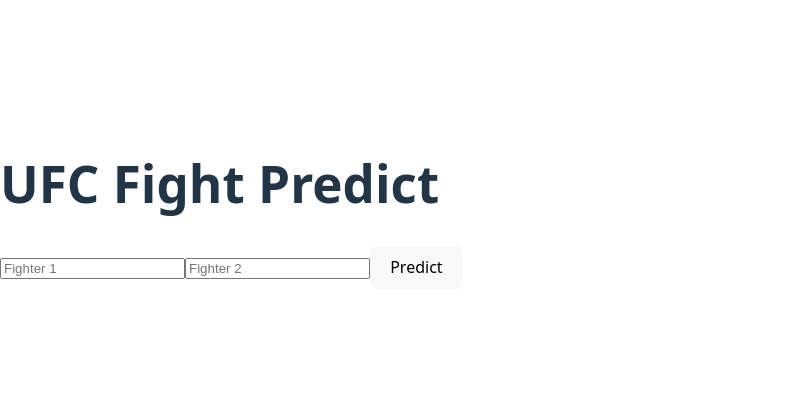
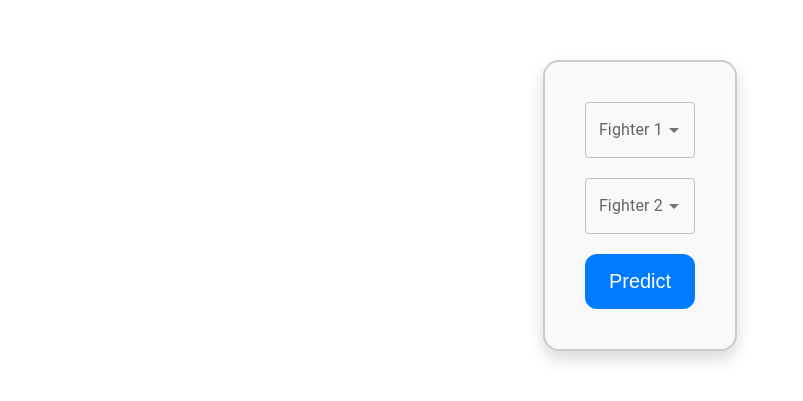
Before and after one commit to ArnavTamrakar/Fight-predict, a React (Vite) app in the folder frontend/ufc-webinterface/: page / in a window 1280 px wide. Shown: the part 195-596 px from the top of the page, without its empty margins (0-803 px from the left). Built offline with nearby package versions, Linux system fonts and the light colour scheme; no server answers.

Commit message:
updated frontend

```diff
--- a/frontend/ufc-webinterface/package.json
+++ b/frontend/ufc-webinterface/package.json
@@ -10,6 +10,9 @@
     "preview": "vite preview"
   },
   "dependencies": {
+    "@emotion/react": "^11.14.0",
+    "@emotion/styled": "^11.14.1",
+    "@mui/material": "^7.3.4",
     "react": "^19.1.1",
     "react-dom": "^19.1.1"
   },
--- a/frontend/ufc-webinterface/src/App.css
+++ b/frontend/ufc-webinterface/src/App.css
@@ -0,0 +1,74 @@
+
+body, html {
+  height: 100%;
+  margin: 0;
+  font-family: Arial, sans-serif;
+}
+
+body {
+  display: flex;
+  justify-content: center;
+  align-items: center;
+}
+
+form {
+  display: flex;
+  flex-direction: column;
+  align-items: stretch;
+  max-width: 2000px;
+  margin: 60px auto;
+  padding: 40px;
+  border: 2px solid #ccc;
+  border-radius: 16px;
+  background-color: #f9f9f9;
+  box-shadow: 0 8px 16px rgba(0, 0, 0, 0.15);
+  gap: 20px;
+}
+
+
+label {
+  font-size: 20px;
+  font-weight: 500;
+  margin-bottom: 5px;
+}
+
+
+input {
+  width: 100%;
+  padding: 16px 20px;
+  font-size: 20px;
+  border-radius: 12px;
+  border: 1px solid #ccc;
+  outline: none;
+  transition: border-color 0.2s;
+}
+
+input:focus {
+  border-color: #007bff;
+}
+
+
+button {
+  padding: 16px 24px;
+  font-size: 20px;
+  border-radius: 12px;
+  border: none;
+  background-color: #007bff;
+  color: white;
+  cursor: pointer;
+  transition: background-color 0.2s;
+}
+
+button:hover {
+  background-color: #0056b3;
+}
+
+
+pre {
+  margin-top: 30px;
+  background-color: #000000;
+  padding: 20px;
+  border-radius: 12px;
+  font-size: 18px;
+  overflow-x: auto;
+}
--- a/frontend/ufc-webinterface/src/App.jsx
+++ b/frontend/ufc-webinterface/src/App.jsx
@@ -1,4 +1,5 @@
 import { useState } from 'react';
+import FighterInput from './components/fighterinput';
 import './App.css';
 
 function App() {
@@ -6,49 +7,25 @@
   const [fighter2, setFighter2] = useState('');
   const [result, setResult] = useState(null);
 
-  const handleSubmit = async (e) => {
+  const handleSubmit = async e => {
     e.preventDefault();
-
-    try {
-      const response = await fetch('http://localhost:5000/predict', {
+    const res = await fetch('http://localhost:5000/predict', {
       method: 'POST',
       headers: { 'Content-Type': 'application/json' },
       body: JSON.stringify({ fighter1, fighter2 })
     });
-
-      const data = await response.json();
+    const data = await res.json();
     setResult(data);
-    } catch (error) {
-      console.error('Error posting data:', error);
-      setResult({ success: false, error: error.message });
-    }
   };
 
   return (
-    <>
-      <h1>UFC Fight Predict</h1>
     <form onSubmit={handleSubmit}>
-        <input
-          type="text"
-          placeholder="Fighter 1"
-          value={fighter1}
-          onChange={(e) => setFighter1(e.target.value)}
-        />
-        <input
-          type="text"
-          placeholder="Fighter 2"
-          value={fighter2}
-          onChange={(e) => setFighter2(e.target.value)}
-        />
+      <FighterInput label="Fighter 1" onSelect={setFighter1} />
+      <FighterInput label="Fighter 2" onSelect={setFighter2} />
       <button type="submit">Predict</button>
+
+      {result && <pre>{JSON.stringify(result, null, 2)}</pre>}
     </form>
-
-      {result && (
-        <div className="result">
-          <pre>{JSON.stringify(result, null, 2)}</pre>
-        </div>
-      )}
-    </>
   );
 }
 
--- /dev/null
+++ b/frontend/ufc-webinterface/src/components/fighterinput.jsx
@@ -0,0 +1,22 @@
+import { useState, useEffect } from 'react';
+import TextField from '@mui/material/TextField';
+import Autocomplete from '@mui/material/Autocomplete';
+
+export default function FighterInput({ label, onSelect }) {
+  const [fighterNames, setFighterNames] = useState([]);
+
+  useEffect(() => {
+    fetch('http://localhost:5000/api/fighters')
+      .then(res => res.json())
+      .then(data => setFighterNames(data))
+      .catch(err => console.error(err));
+  }, []);
+
+  return (
+    <Autocomplete
+      options={fighterNames}
+      onChange={(_event, newValue) => onSelect(newValue)}
+      renderInput={params => <TextField {...params} label={label} variant="outlined" />}
+    />
+  );
+}
```
Also changed, not shown: 2 other files (tests, documents, lock files or other folders). Lines whose indentation alone changed are shown as unchanged.
